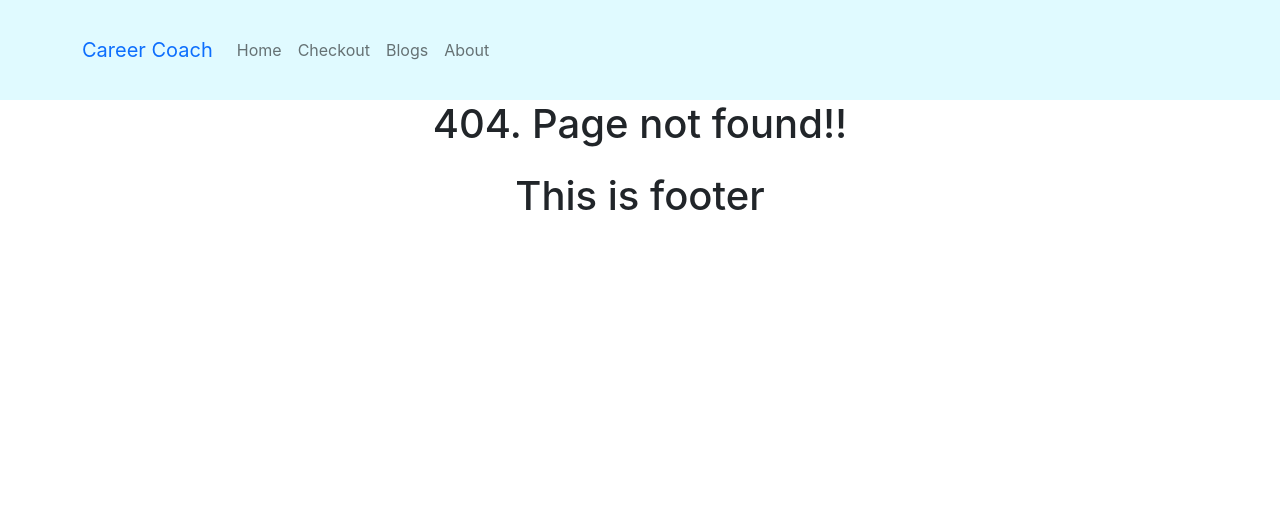
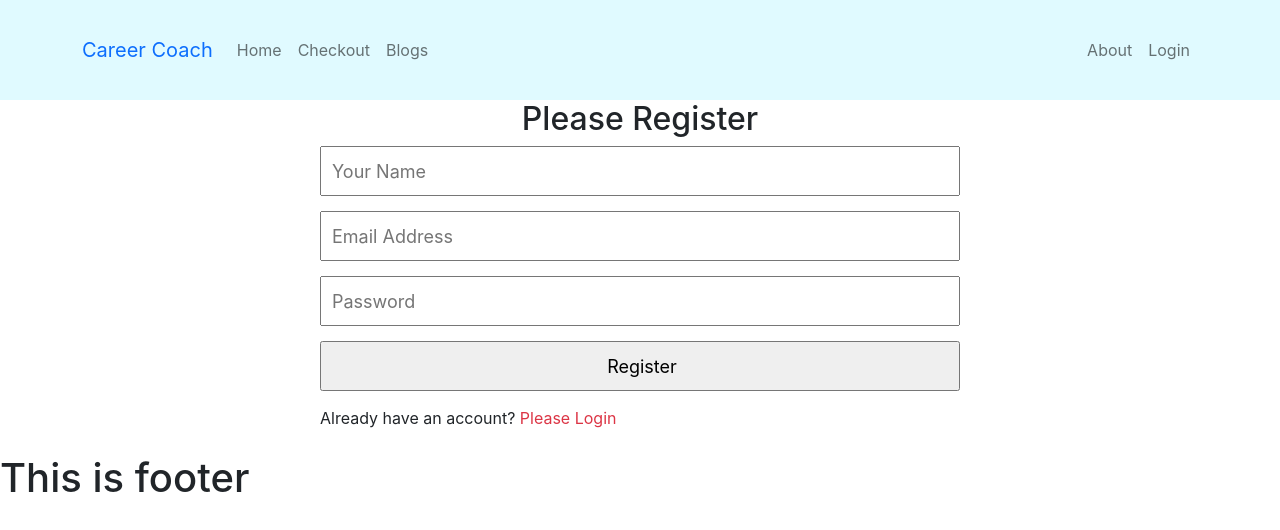
Before and after one commit to MD-Jubayer-Khan/career-coaching, a React (Create React App) app: page /register in a window 1280 px wide. Before the commit this address had no page. Shown: the top 530 px of the page. Built offline with nearby package versions, Linux system fonts and the light colour scheme; no server answers.

Commit message:
create login register toggle and requir auth

```diff
--- a/src/App.js
+++ b/src/App.js
@@ -1,12 +1,15 @@
 import { Route, Routes } from 'react-router-dom';
 import Header from '../src/pages/shared/Header/Header';
-import './App.css';
+// import './App.css';
 import Home from '../src/pages/Home/Home/Home';
 import Checkout from '../src/pages/Checkout/Checkout';
 import Blogs from '../src/pages/Blogs/Blogs';
 import About from './pages/About/About';
 import NotFound from './pages/shared/NotFound/NotFound';
 import Footer from '../src/pages/shared/Footer/Footer'
+import Login from './pages/UserAuth/Login/Login';
+import Register from './pages/UserAuth/Register/Register';
+import RequireAuth from './pages/UserAuth/RequireAuth/RequireAuth';
 
 function App() {
   return (
@@ -15,9 +18,16 @@
       <Routes>
         <Route path='/' element={<Home></Home>}></Route>
         <Route path='/home' element={<Home></Home>}></Route>
-        <Route path='/checkout' element={<Checkout></Checkout>}></Route>
         <Route path='/blogs' element={<Blogs></Blogs>}></Route>
         <Route path='/about' element={<About></About>}></Route>
+        <Route path="/login" element={<Login></Login>}></Route>
+        <Route path="/register" element={<Register></Register>}></Route>
+        <Route path="/checkout" element={
+          <RequireAuth>
+            <Checkout></Checkout>
+          </RequireAuth>
+        }></Route>
+
         <Route path='*' element={<NotFound></NotFound>}></Route>
       </Routes>
       <Footer></Footer>
--- /dev/null
+++ b/src/pages/UserAuth/Login/Login.js
@@ -0,0 +1,66 @@
+import React, { useRef } from 'react';
+import { Button, Form } from 'react-bootstrap';
+import { useSignInWithEmailAndPassword } from 'react-firebase-hooks/auth';
+import { Link, useLocation, useNavigate } from 'react-router-dom';
+import auth from '../../../firebase.init';
+
+const Login = () => {
+    const emailRef = useRef('');
+    const passwordRef = useRef('');
+    const navigate = useNavigate();
+    const location = useLocation();
+
+    let from = location.state?.from?.pathname || "/";
+
+    const [
+        signInWithEmailAndPassword,
+        user,
+        loading,
+        error,
+    ] = useSignInWithEmailAndPassword(auth);
+
+    if (user) {
+        navigate(from, { replace: true });
+    }
+
+    const handleSubmit = event => {
+        event.preventDefault();
+        const email = emailRef.current.value;
+        const password = passwordRef.current.value;
+
+        signInWithEmailAndPassword(email, password);
+    }
+
+    const navigateRegister = event => {
+        navigate('/register');
+    }
+
+    return (
+        <div className='container w-50 mx-auto'>
+            <h2 className='text-primary text-center mt-2'>Please Login</h2>
+            <Form onSubmit={handleSubmit}>
+                <Form.Group className="mb-3" controlId="formBasicEmail">
+                    <Form.Label>Email address</Form.Label>
+                    <Form.Control ref={emailRef} type="email" placeholder="Enter email" required />
+                    <Form.Text className="text-muted">
+                        We'll never share your email with anyone else.
+                    </Form.Text>
+                </Form.Group>
+
+                <Form.Group className="mb-3" controlId="formBasicPassword">
+                    <Form.Label>Password</Form.Label>
+                    <Form.Control ref={passwordRef} type="password" placeholder="Password" required />
+                </Form.Group>
+                <Form.Group className="mb-3" controlId="formBasicCheckbox">
+                    <Form.Check type="checkbox" label="Check me out" />
+                </Form.Group>
+                <Button variant="primary" type="submit">
+                    Submit
+                </Button>
+            </Form>
+            <p>New to Genius Car? <Link to="/register" className='text-danger pe-auto text-decoration-none' onClick={navigateRegister}>Please Register</Link> </p>
+        </div>
+    );
+};
+
+export default Login;
--- /dev/null
+++ b/src/pages/UserAuth/Register/Register.css
@@ -0,0 +1,13 @@
+
+.register-form{
+    margin: 0 auto;
+    width: 50%;
+}
+.register-form input{
+    display: block;
+    width: 100%;
+    height: 50px;
+    padding-left: 10px;
+    font-size: 18px;
+    margin-bottom: 15px;
+}
--- /dev/null
+++ b/src/pages/UserAuth/Register/Register.js
@@ -0,0 +1,49 @@
+import React from 'react';
+import { Link, useNavigate } from 'react-router-dom';
+import { useCreateUserWithEmailAndPassword } from 'react-firebase-hooks/auth';
+import './Register.css';
+import auth from '../../../firebase.init';
+
+const Register = () => {
+    const [
+        createUserWithEmailAndPassword,
+        user,
+        loading,
+        error,
+      ] = useCreateUserWithEmailAndPassword(auth);
+    const navigate = useNavigate();
+
+    const navigateLogin = () =>{
+        navigate('/login');
+    }
+
+    if(user){
+        navigate('/home');
+    }
+
+    const handleRegister = event =>{
+        event.preventDefault();
+        const name = event.target.name.value;
+        const email = event.target.email.value;
+        const password = event.target.password.value;
+
+        createUserWithEmailAndPassword(email, password);
+    }
+
+    return (
+        <div className='register-form'>
+            <h2 style={{textAlign: 'center'}}>Please Register</h2>
+            <form onSubmit={handleRegister}>
+                <input type="text" name="name" id="" placeholder='Your Name'/>
+
+                <input type="email" name="email" id="" placeholder='Email Address' required/>
+
+                <input type="password" name="password" id="" placeholder='Password' required/>
+                <input type="submit" value="Register" />
+            </form>
+            <p>Already have an account? <Link to="/login" className='text-danger pe-auto text-decoration-none' onClick={navigateLogin}>Please Login</Link> </p>
+        </div>
+    );
+};
+
+export default Register;
--- /dev/null
+++ b/src/pages/UserAuth/RequireAuth/RequireAuth.js
@@ -0,0 +1,15 @@
+import React from 'react';
+import { useAuthState } from 'react-firebase-hooks/auth';
+import { Navigate, useLocation } from 'react-router-dom';
+import auth from '../../../firebase.init';
+
+const RequireAuth = ({children}) => {
+    const [user] = useAuthState(auth);
+    const location = useLocation();
+    if(!user){
+        return <Navigate to="/login" state={{ from: location }} replace />;
+    }
+    return children;
+};
+
+export default RequireAuth;
--- a/src/pages/shared/Header/Header.js
+++ b/src/pages/shared/Header/Header.js
@@ -1,12 +1,15 @@
 import React from 'react';
 import { Container, Nav, Navbar } from 'react-bootstrap';
 import { Link } from 'react-router-dom';
+import { useAuthState } from 'react-firebase-hooks/auth';
+import auth from '../../../firebase.init';
+import { signOut } from 'firebase/auth';
 
 const Header = () => {
-    // const [user] = useAuthState(auth);
+    const [user] = useAuthState(auth);
 
-    // const handleSignOut = () =>{
-    //     signOut(auth);
+    const handleSignOut = () =>{
+        signOut(auth)};
     return (
          <>
             <Navbar collapseOnSelect expand="lg" sticky="top" variant="light" style={{height:'100px', backgroundColor:'#e0faff'}}>
@@ -20,19 +23,17 @@
                             <Nav.Link as={Link} to="home">Home</Nav.Link>
                             <Nav.Link as={Link} to="checkout">Checkout</Nav.Link>
                             <Nav.Link as={Link} to="blogs">Blogs</Nav.Link>
-                            <Nav.Link as={Link} to="about">About</Nav.Link>
-
                         </Nav>
-                        {/* <Nav>
+                        <Nav>
                             <Nav.Link as={Link} to="about">About</Nav.Link>
                             {
                                 user ?
-                                    <button className='btn btn-link text-white text-decoration-none' onClick={handleSignOut}>sign out</button>
+                                    <button className='btn btn-link text-primary text-decoration-none' onClick={handleSignOut}>sign out</button>
                                 :
                                 <Nav.Link as={Link} to="login">
                                 Login
                             </Nav.Link>}
-                        </Nav> */}
+                        </Nav>
                     </Navbar.Collapse>
                 </Container>
             </Navbar>
```
Also changed, not shown: src/firebase.init.js (renamed from src/firebade.init.js).
